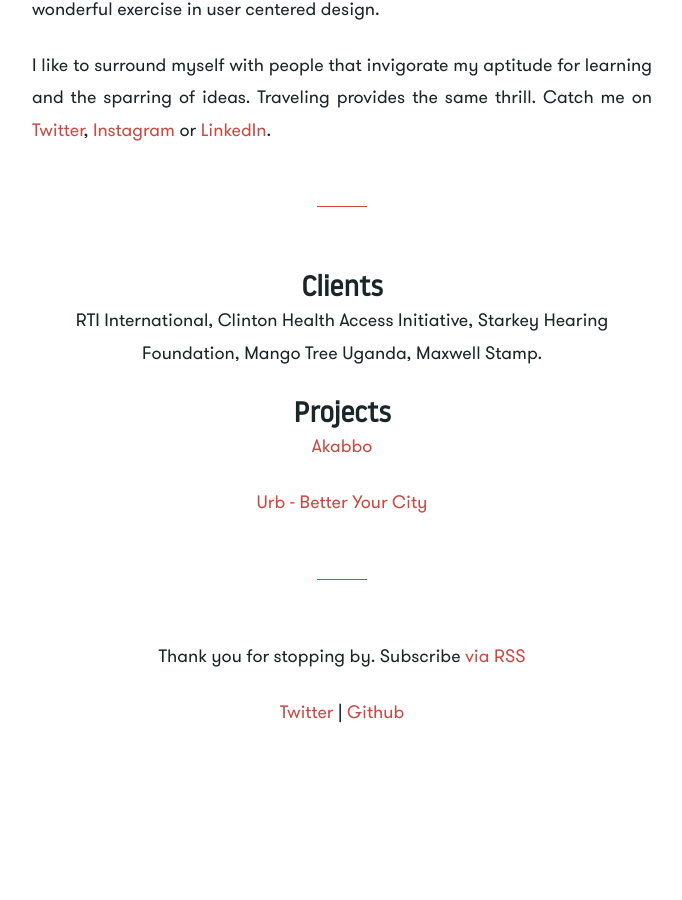
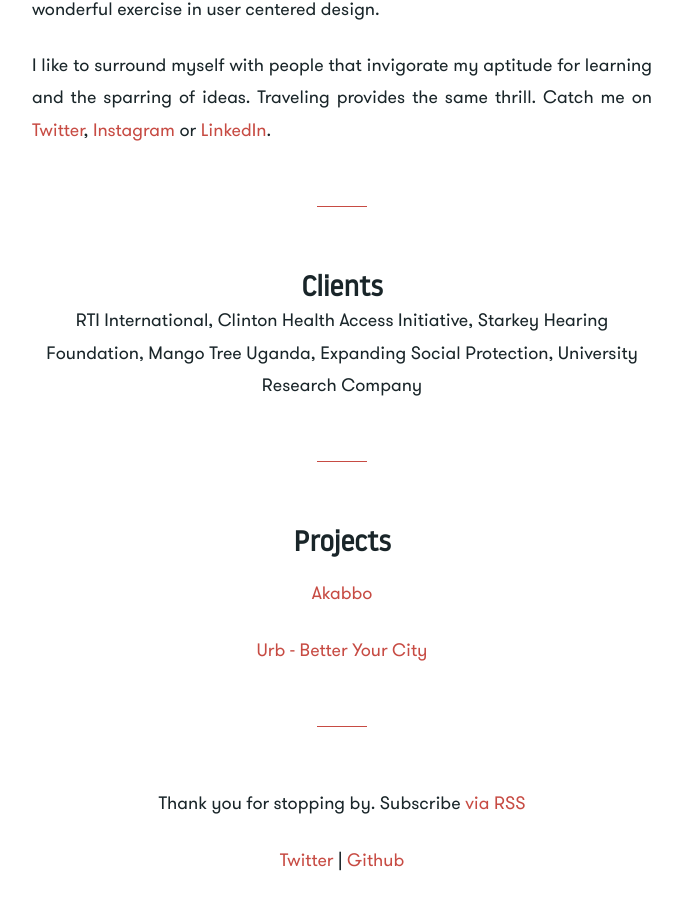
Before and after one commit to AJIT92/raybesiga.github.com, a Jekyll site: the page built from about.html, in a window 1280 px wide and 900 px high, scrolled down 932 px. Shown: the whole window, without its empty margins (298-980 px from the left). Built offline with Jekyll 4.4.1, drawn with Linux system fonts in a browser that asks for light colours; before the commit the page ends 1685 px from its top, so only the background shows below that.

Commit message:
Space and typo

```diff
--- a/about.html
+++ b/about.html
@@ -16,9 +16,11 @@
     <span class="divider"></span>
     <div class="center">
         <h2>Clients</h2>
-        <p>RTI International, Clinton Health Access Initiative, Starkey Hearing Foundation, Mango Tree Uganda, Maxwell Stamp.<p>
+        <p>RTI International, Clinton Health Access Initiative, Starkey Hearing Foundation, Mango Tree Uganda, Expanding Social Protection, University Research Company<p>
 
-        <h2>Projects</h2>
+        <span class="divider"></span>
+
+        <h2>Projects</h2><br>
         <p><a href="http://akabbo.ug" target="_blank">Akabbo</a></p>
         <p><a href="http://urb.sparkpl.ug" target="_blank">Urb - Better Your City</a></p>
     </div>
```
